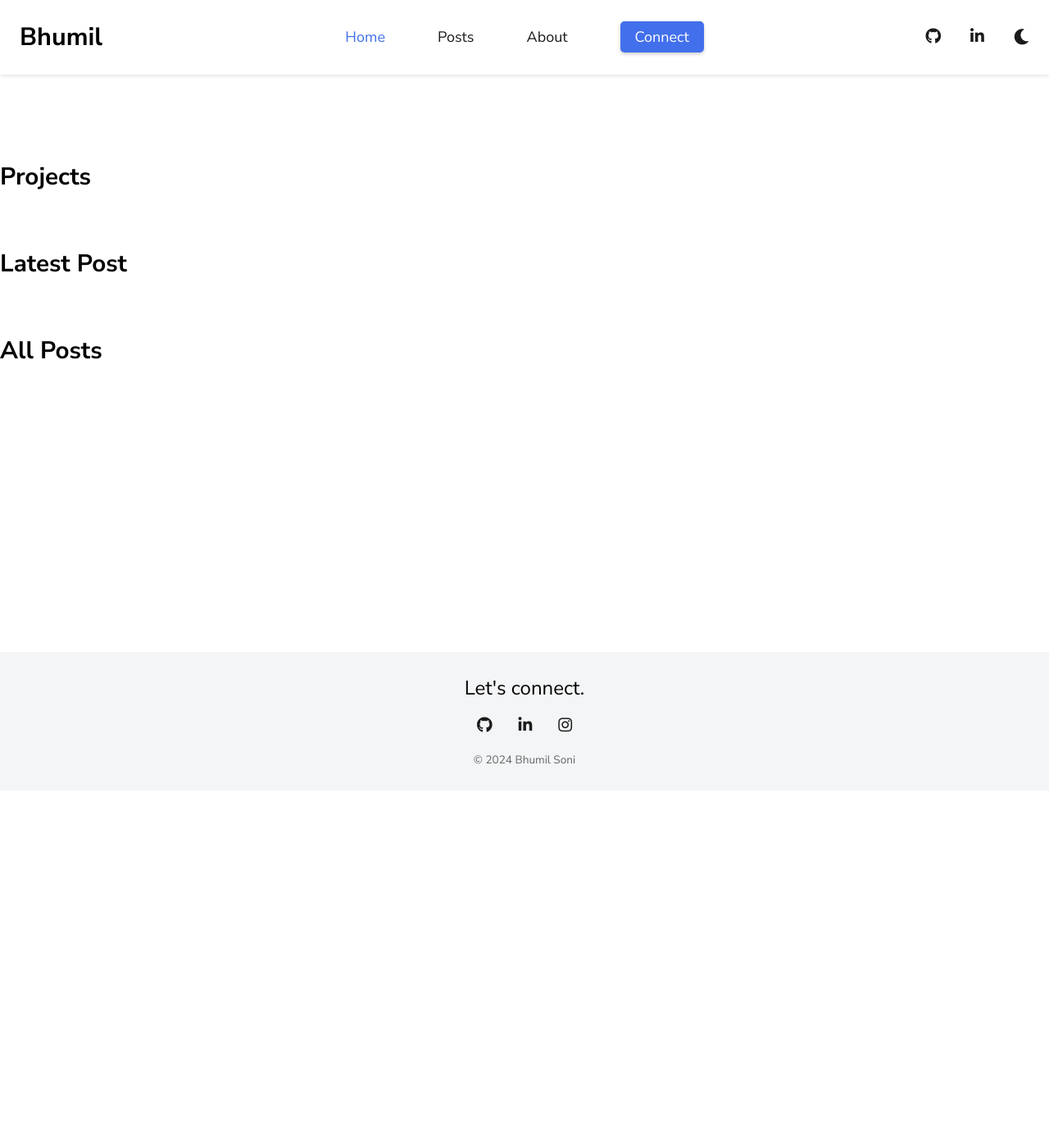
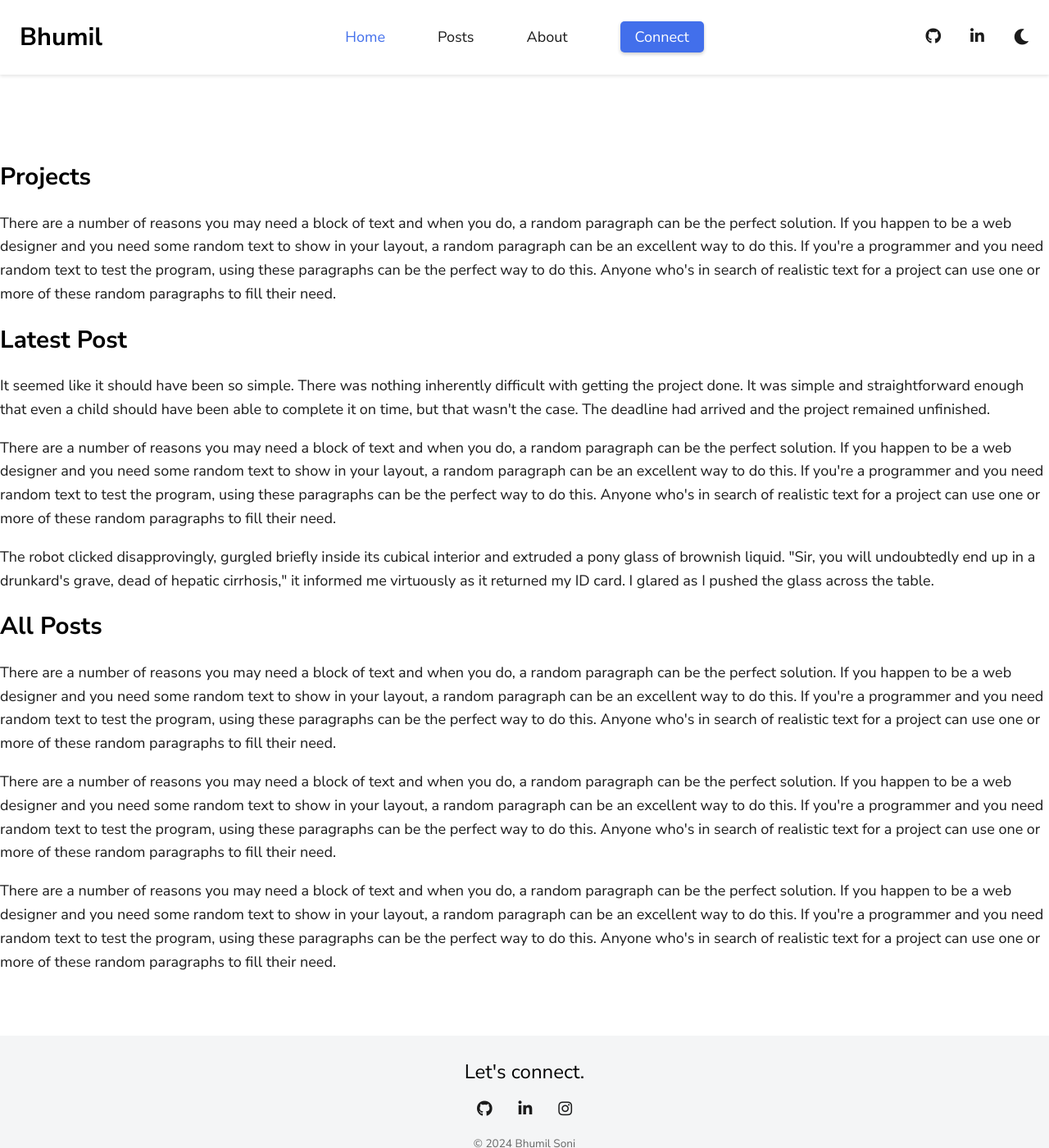
Before and after one commit to thebhumilsoni/thebhumilsoni.github.io, a Jekyll site: the page built from index.html, in a window 1280 px wide and 1400 px high, scrolled down 436 px. Shown: the whole window at 82% size. Built offline with Jekyll 4.4.1, drawn with Linux system fonts in a browser that asks for light colours.

Commit message:
Add temporary fake content to homepage

```diff
--- a/index.html
+++ b/index.html
@@ -30,7 +30,12 @@
 </div>
 <br>
 <h2>Projects</h2>
-<br>
+<p>There are a number of reasons you may need a block of text and when you do, a random paragraph can be the perfect solution. If you happen to be a web designer and you need some random text to show in your layout, a random paragraph can be an excellent way to do this. If you're a programmer and you need random text to test the program, using these paragraphs can be the perfect way to do this. Anyone who's in search of realistic text for a project can use one or more of these random paragraphs to fill their need.</p>
 <h2>Latest Post</h2>
-<br>
+<p>It seemed like it should have been so simple. There was nothing inherently difficult with getting the project done. It was simple and straightforward enough that even a child should have been able to complete it on time, but that wasn't the case. The deadline had arrived and the project remained unfinished.
+<p>There are a number of reasons you may need a block of text and when you do, a random paragraph can be the perfect solution. If you happen to be a web designer and you need some random text to show in your layout, a random paragraph can be an excellent way to do this. If you're a programmer and you need random text to test the program, using these paragraphs can be the perfect way to do this. Anyone who's in search of realistic text for a project can use one or more of these random paragraphs to fill their need.</p>
+<p>The robot clicked disapprovingly, gurgled briefly inside its cubical interior and extruded a pony glass of brownish liquid. "Sir, you will undoubtedly end up in a drunkard's grave, dead of hepatic cirrhosis," it informed me virtuously as it returned my ID card. I glared as I pushed the glass across the table.
 <h2>All Posts</h2>
+<p>There are a number of reasons you may need a block of text and when you do, a random paragraph can be the perfect solution. If you happen to be a web designer and you need some random text to show in your layout, a random paragraph can be an excellent way to do this. If you're a programmer and you need random text to test the program, using these paragraphs can be the perfect way to do this. Anyone who's in search of realistic text for a project can use one or more of these random paragraphs to fill their need.</p>
+<p>There are a number of reasons you may need a block of text and when you do, a random paragraph can be the perfect solution. If you happen to be a web designer and you need some random text to show in your layout, a random paragraph can be an excellent way to do this. If you're a programmer and you need random text to test the program, using these paragraphs can be the perfect way to do this. Anyone who's in search of realistic text for a project can use one or more of these random paragraphs to fill their need.</p>
+<p>There are a number of reasons you may need a block of text and when you do, a random paragraph can be the perfect solution. If you happen to be a web designer and you need some random text to show in your layout, a random paragraph can be an excellent way to do this. If you're a programmer and you need random text to test the program, using these paragraphs can be the perfect way to do this. Anyone who's in search of realistic text for a project can use one or more of these random paragraphs to fill their need.</p>
```
